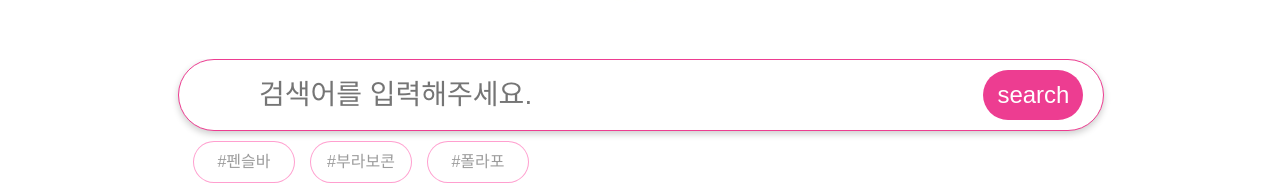
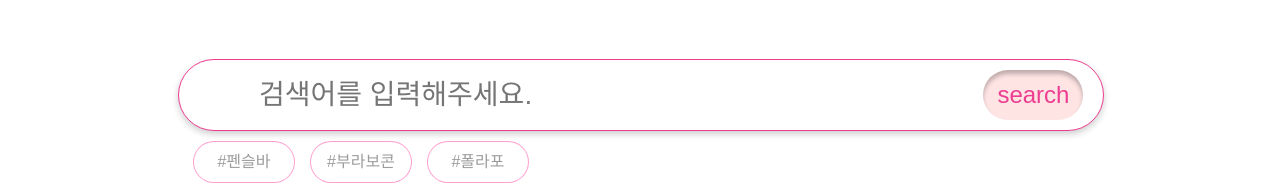
Before and after one commit to Liadenia/Icecream, a plain HTML site: page index.html in a window 1280 px wide. In both pictures the pointer is over the button "search". Shown: the part 787-972 px from the top of the page. Drawn offline with nearby package versions, Linux system fonts and the light colour scheme.

Commit message:
add favicon

```diff
--- a/css/haitai_style.css
+++ b/css/haitai_style.css
@@ -216,11 +216,16 @@ body{ font-family:"맑은 고딕", sans-serif; overflow-x:hidden;}
 	margin-left:30px;
 	margin-top:5px;
 	color:#fff;
-	background: #ED3D91;
+	background: linear-gradient(180deg, #ED3D91 0%, #DE4D94 75%, #6C6C6C 100%);
 	border-radius:50px;
 	vertical-align:middle;
 	font-size:24px;
 	cursor:pointer;
+}
+#main_container>.search_box>form>button:hover{
+	box-shadow: inset 0px 4px 4px rgba(0, 0, 0, 0.25);
+	color: #ED3D91;
+	background: #ffe4e4;
 }
 #main_container>.search_box>.search_keyword>ul{
 	overflow:hidden;
--- a/index.html
+++ b/index.html
@@ -6,6 +6,7 @@
 		<title>해태아이스크림</title>
 		<link rel="stylesheet" type="text/css" href="css/haitai_style.css">
 		<link rel="stylesheet" href="https://cdn.jsdelivr.net/npm/swiper@9/swiper-bundle.min.css" />
+		<link rel="icon" href="img/f-logo.png">
 	</head>
 	<body>
 		<header id="main_header">
```
Also changed, not shown: img/f-logo.png (added), 1 other file.
